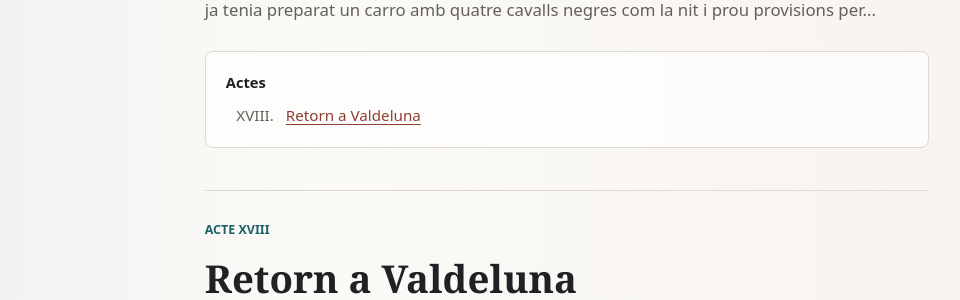
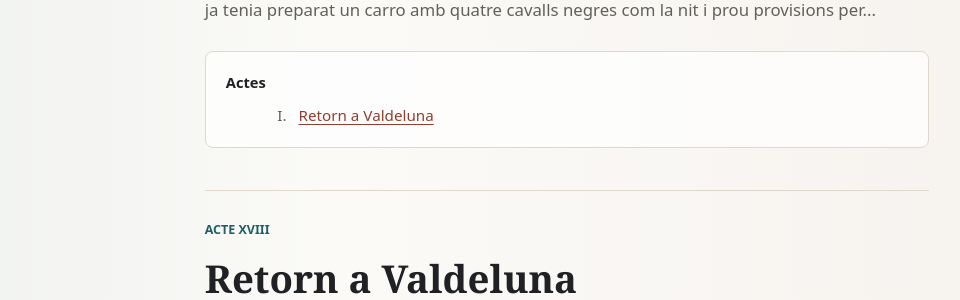
Before and after one commit to xafarre/diaridenreiv, a Jekyll site: the page built from diari/capitol03/index.md, in a window 1280 px wide. Shown: the part 720-1020 px from the top of the page, without its empty margins (73-1033 px from the left). Built offline with Jekyll 4.4.1, drawn with Linux system fonts in a browser that asks for light colours.

Commit message:
Fixed Proleg and Actes layout

```diff
--- a/_layouts/capitol.html
+++ b/_layouts/capitol.html
@@ -6,7 +6,11 @@ layout: default
 {% assign hide_chapter_chrome = page.hide_chapter_chrome | default: false %}
 
 <article class="chapter">
-  {% unless hide_chapter_chrome %}
+  {% if hide_chapter_chrome %}
+    <header class="chapter-heading chapter-heading-simple">
+      <h1>{{ page.title }}</h1>
+    </header>
+  {% else %}
     <header class="chapter-heading">
       {% if page.cover %}
         <img class="chapter-cover" src="{{ page.cover | relative_url }}" alt="">
@@ -17,18 +21,14 @@ layout: default
         <p class="chapter-summary">{{ page.resum }}</p>
       {% endif %}
     </header>
-  {% endunless %}
+  {% endif %}
 
   {% if actes.size > 0 and hide_chapter_chrome != true %}
     <nav class="act-index" aria-label="Index d'actes">
       <h2>Actes</h2>
       <ol>
         {% for acte in actes %}
-          {% assign acte_marker = acte.label | remove: "Acte " %}
-          <li>
-            <span class="act-index-marker">{% if acte.label %}{{ acte_marker }}{% else %}{{ acte.order }}{% endif %}.</span>
-            <a href="#acte-{{ acte.order }}">{{ acte.title }}</a>
-          </li>
+          <li><a href="#acte-{{ acte.order }}">{{ acte.title }}</a></li>
         {% endfor %}
       </ol>
     </nav>
--- a/assets/css/style.css
+++ b/assets/css/style.css
@@ -148,6 +148,10 @@ img {
   margin: 0 auto 28px;
 }
 
+.chapter-heading-simple {
+  margin-bottom: 36px;
+}
+
 .chapter-cover {
   width: 100%;
   max-height: 420px;
@@ -178,6 +182,7 @@ img {
   background: rgba(255, 255, 255, 0.72);
   border: 1px solid var(--line);
   border-radius: 8px;
+  overflow-x: auto;
 }
 
 .act-index h2 {
@@ -187,6 +192,7 @@ img {
 }
 
 .act-index ol {
+  counter-reset: act-index;
   margin: 0;
   padding: 0;
   color: var(--muted);
@@ -196,20 +202,27 @@ img {
 }
 
 .act-index li {
+  counter-increment: act-index;
   display: grid;
-  grid-template-columns: 3rem minmax(0, 1fr);
+  grid-template-columns: 3.8rem max-content;
   column-gap: 0.75rem;
   align-items: baseline;
+  min-width: max-content;
+}
+
+.act-index li::before {
+  content: counter(act-index, upper-roman) ".";
+  color: var(--muted);
+  font-variant-numeric: tabular-nums;
+  text-align: right;
 }
 
 .act-index li + li {
   margin-top: 8px;
 }
 
-.act-index-marker {
-  color: var(--muted);
-  font-variant-numeric: tabular-nums;
-  text-align: right;
+.act-index a {
+  white-space: nowrap;
 }
 
 .chapter-content,
@@ -280,6 +293,6 @@ img {
   }
 
   .act-index li {
-    grid-template-columns: 2.6rem minmax(0, 1fr);
+    grid-template-columns: 3.2rem max-content;
   }
 }
```
